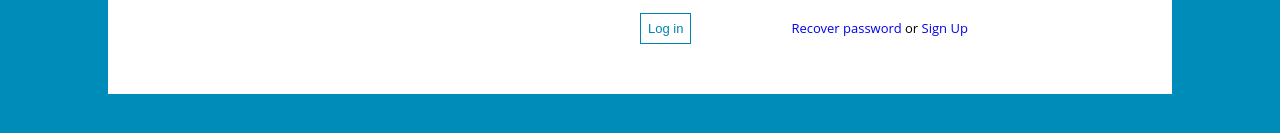
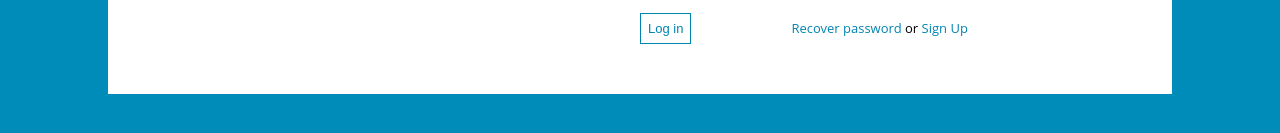
Before and after one commit to fuzeus/telegram, a plain HTML site: page index.html in a window 1280 px wide. Shown: the part 389-522 px from the top of the page. Drawn offline with Linux system fonts and the light colour scheme.

Commit message:
Fixed last things

```diff
--- a/login-style.css
+++ b/login-style.css
@@ -8,6 +8,7 @@ body{
   background-color: white;
   position: relative;
   margin: 100px 100px;
+  min-width: 920px;
 
 }
 .left{
@@ -89,15 +90,14 @@ input[type="button"] {
 }
 a{
   text-decoration:none;
+  color:#0084B2;
 }
 .rec {
   font-size: 13px;
-  color:#0084B2;
   padding-left: 100px;
 }
 .sign {
   font-size: 13px;
-  color:#0084B2;
 }
 .mid {
   font-size: 13px;
```
